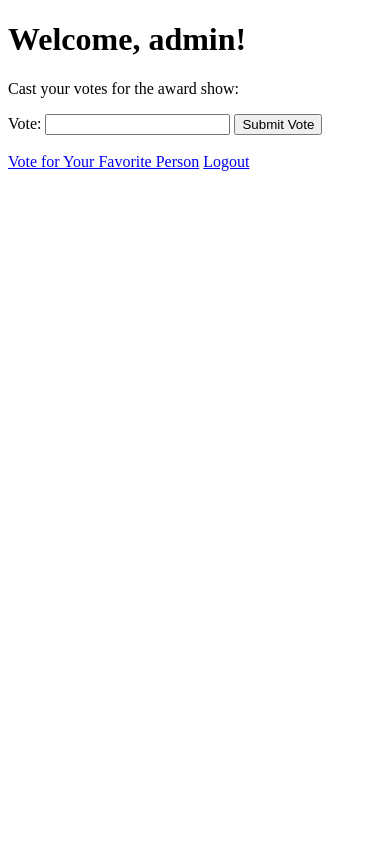
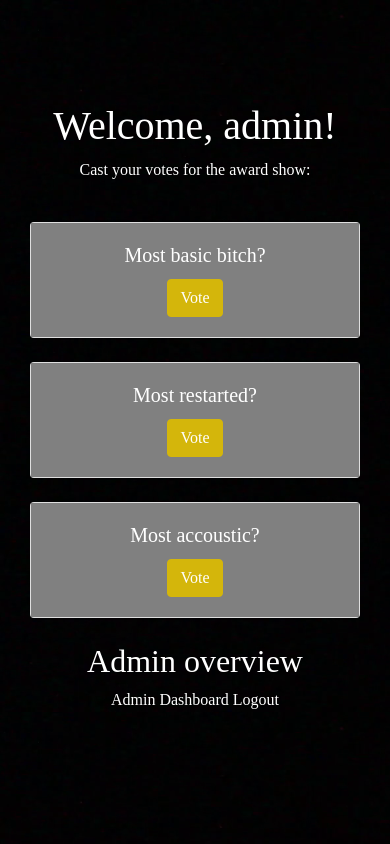
Before and after one commit to SenneRosaer/AwardShow, a Flask app: page /dashboard in a window 390 px wide. Run offline with Flask 3, Linux system fonts and the light colour scheme; the first user in the database is signed in; some libraries are stand-ins or nearby versions.

Commit message:
code update

```diff
--- a/app.py
+++ b/app.py
@@ -7,6 +7,7 @@ from wtforms.validators import DataRequired
 from flask_login import LoginManager, UserMixin, login_user, login_required, logout_user, current_user
 import os
 from flask import jsonify, request
+from collections import Counter
 # Configure Flask app
 app = Flask(__name__)
 app.config['SECRET_KEY'] = 'your_secret_key'  # Change this to a secure secret key
@@ -15,11 +16,25 @@ db = SQLAlchemy(app)
 login_manager = LoginManager(app)
 login_manager.login_view = 'login'
 
+awards = {
+    "basic_bitch" : "Most basic bitch?",
+    "restarted" : "Most restarted?",
+    "accoustic" : "Most accoustic?"
+}
+
 # User model
 class User(UserMixin, db.Model):
     id = db.Column(db.Integer, primary_key=True)
     username = db.Column(db.String(20), unique=True, nullable=False)
     password = db.Column(db.String(60), nullable=False)
+
+
+class Vote(db.Model):
+    id = db.Column(db.Integer, primary_key=True)
+    username = db.Column(db.String(20), db.ForeignKey('user.username'), nullable=False)
+    prize_name = db.Column(db.String(20))
+    voted_for = db.Column(db.String(20))
+
 
 # Form for login
 class LoginForm(FlaskForm):
@@ -56,21 +71,35 @@ def login():
             flash('Login unsuccessful. Please check your username and password.', 'danger')
     return render_template('login.html', form=form)
 
+import copy
+
 @app.route('/dashboard')
 def dashboard():
-    form = VoteForm()
-    return render_template('dashboard.html', form=form)
+    name = current_user.username
+    removal = []
+    for key in awards:
+        print(name)
+        print(key)
+        vote = Vote.query.filter_by(username=name, prize_name=key).one_or_none()
+        if vote:
+            removal.append(key)
 
-@app.route('/vote')
+    awards_copy = copy.deepcopy(awards)
+    for key in removal:
+        awards_copy.pop(key)
+
+    return render_template('dashboard.html', awards=awards_copy, current_user=current_user)
+
+@app.route('/vote/<award_name>/<award_sentence>')
 @login_required
-def vote():
+def vote(award_name, award_sentence):
     # Get a list of images from the folder
     image_folder = 'C:\\Users\\senne\\OneDrive\\Bureaublad\\AwardShow\\static\\images'
     print(os.listdir(image_folder))
     print(os.getcwd())
     image_files = [f for f in os.listdir(image_folder) if f.endswith(('png', 'jpg', 'jpeg', 'JPG'))]
     print(image_files)
-    return render_template('vote_page.html', image_files=image_files)
+    return render_template('vote_page.html', award_name=award_name, award_sentence=award_sentence, image_files=image_files)
 
 @app.route('/submit_vote', methods=['POST'])
 @login_required
@@ -78,13 +107,23 @@ def submit_vote():
     try:
         data = request.get_json()
         person_name = data.get('personName')
+        award = data.get('award_name')
+
         print(f"Voted {person_name}")
         # Implement your logic to handle the vote submission here
         # For example, you can store the votes in the database
+        username = current_user.username
 
+
+        new_vote = Vote(username=username, prize_name=award, voted_for=person_name)
+        db.session.add(new_vote)
+
+        # Commit the session to persist changes
+        db.session.commit()
         return jsonify({'message': 'Vote submitted successfully.'}), 200
     except Exception as e:
-        return jsonify({'error': 'Error submitting vote.'}), 500
+        print(e)
+        return jsonify({'error': f"Error submitting vote. {e}"}), 500
 
 @app.route('/logout')
 @login_required
@@ -92,8 +131,28 @@ def logout():
     logout_user()
     return redirect(url_for('home'))
 
+@app.route('/admin')
+@login_required
+def admin_dashboard():
+    return render_template('admin_dashboard.html', awards=awards)
+
+@app.route('/admin/show_votes/<prize>')
+@login_required
+def admin_show_votes(prize):
+    votes = Vote.query.filter_by(prize_name=prize).all()
+
+    # Count the votes for each person
+    vote_counts = Counter(vote.voted_for for vote in votes)
+
+    # Get the top three votes
+    top_votes = vote_counts.most_common(3)
+    print(top_votes)
+    return render_template('admin_show_votes.html', prize_name=prize, top_votes=top_votes)
+
+
 if __name__ == '__main__':
     with app.app_context():
+        db.drop_all()
         db.create_all()
         existing_user = User.query.filter_by(username='admin').first()
         if not existing_user:
@@ -102,6 +161,9 @@ if __name__ == '__main__':
 
             # Add the user to the database session
             db.session.add(new_user)
+            db.session.add(User(username='user1', password='user1'))
+            db.session.add(User(username='user2', password='user2'))
+            db.session.add(User(username='user3', password='user3'))
 
             # Commit the session to persist changes
             db.session.commit()
--- /dev/null
+++ b/static/css/styles.css
@@ -0,0 +1,33 @@
+@font-face {
+    font-family: 'StoryStone';
+    src: url('../fonts/StoryStone.ttf') format('ttf'); /* Update the path and format as needed */
+    font-weight: normal;
+    font-style: normal;
+}
+
+body {
+    background-image: url('../images/background.PNG'); /* Replace with the path to your background image */
+    background-size: cover;
+    font-family: 'StoryStone'
+}
+
+a {
+    color: white;
+}
+
+p {
+    color: white
+}
+
+h1, h2, h3, h4, h5 {
+    color: white;
+}
+
+.btn-primary {
+    background-color: rgb(212, 182, 11);
+    border-color: rgb(212, 182, 11);
+}
+
+.card-body {
+    background-color: grey;
+}
--- /dev/null
+++ b/templates/base.html
@@ -0,0 +1,34 @@
+<!-- templates/base.html -->
+
+<!DOCTYPE html>
+<html lang="en">
+<head>
+    <meta charset="UTF-8">
+    <meta name="viewport" content="width=device-width, initial-scale=1.0">
+    <title>{% block title %}Your App{% endblock %}</title>
+
+    <!-- Bootstrap CSS -->
+    <link rel="stylesheet" href="https://maxcdn.bootstrapcdn.com/bootstrap/4.0.0/css/bootstrap.min.css" integrity="sha384-Gn5384xqQ1aoWXA+058RXPxPg6fy4IWvTNh0E263XmFcJlSAwiGgFAW/dAiS6JXm" crossorigin="anonymous">
+
+    <!-- Your custom CSS -->
+    <link rel="stylesheet" href="{{ url_for('static', filename='css/styles.css') }}">
+
+    <!-- Other head elements -->
+</head>
+<body>
+    <!-- Container for page content -->
+    <div class="container mt-4">
+        {% block content %}{% endblock %}
+    </div>
+
+    <!-- Bootstrap JS and Popper.js -->
+    <script src="https://code.jquery.com/jquery-3.2.1.slim.min.js" integrity="sha384-KJ3o2DKtIkvYIK3UENzmM7KCkRr/rE9/Qpg6aAZGJwFDMVNA/GpGFF93hXpG5KkN" crossorigin="anonymous"></script>
+    <script src="https://cdn.jsdelivr.net/npm/popper.js@1.12.9/dist/umd/popper.min.js" integrity="sha384-ApNbgh9B+Y1QKtv3Rn7W3mgPxhU9K/ScQsAP7hUibX39j7fakFPskvXusvfa0b4Q" crossorigin="anonymous"></script>
+    <script src="https://maxcdn.bootstrapcdn.com/bootstrap/4.0.0/js/bootstrap.min.js" integrity="sha384-JZR6Spejh4U02d8jOt6vLEHfe/JQGiRRSQQxSfFWpi1MquVdAyjUar5+76PVCmYl" crossorigin="anonymous"></script>
+
+    <!-- Your custom scripts -->
+    <script src="{{ url_for('static', filename='js/scripts.js') }}"></script>
+
+    <!-- Other body elements -->
+</body>
+</html>
--- a/templates/dashboard.html
+++ b/templates/dashboard.html
@@ -1,11 +1,7 @@
-<!DOCTYPE html>
-<html lang="en">
-<head>
-    <meta charset="UTF-8">
-    <meta name="viewport" content="width=device-width, initial-scale=1.0">
-    <title>Dashboard</title>
-</head>
-<body>
+{% extends 'base.html' %}
+{% block content %}
+<body class="d-flex align-items-center justify-content-center vh-100" style="margin-top: 20%;">
+    <div class="container text-center">
     <h1>Welcome, {{ current_user.username }}!</h1>
     <p>Cast your votes for the award show:</p>
     {% with messages = get_flashed_messages() %}
@@ -17,14 +13,26 @@
             </ul>
         {% endif %}
     {% endwith %}
-    <form method="POST">
-        {{ form.hidden_tag() }}
-        <label for="vote">Vote:</label>
-        {{ form.vote() }}
-        {{ form.submit() }}
-    </form>
     <br>
-    <a href="{{ url_for('vote') }}">Vote for Your Favorite Person</a>
+    <div class="row">
+        {% for award_name, award_sentence in awards.items() %}
+            <div class="col-md-4 mb-4">
+                <div class="card">
+                    <div class="card-body">
+                        <h5 class="card-title">{{ award_sentence }}</h5>
+                        <a href="{{ url_for('vote', award_name=award_name, award_sentence=award_sentence) }}" class="btn btn-primary">Vote</a>
+                    </div>
+                </div>
+            </div>
+        {% endfor %}
+    </div>
+    {% if current_user %}
+    <h2> Admin overview </h2>
+    <a href="{{ url_for('admin_dashboard') }}">
+        Admin Dashboard
+    </a>
+    {% endif %}
     <a href="{{ url_for('logout') }}">Logout</a>
+</div>
 </body>
-</html>
+{% endblock %}
--- a/templates/vote_page.html
+++ b/templates/vote_page.html
@@ -51,7 +51,7 @@
 <body>
     <input type="hidden" id="hiddenVoteInput">
     <div class="container">
-        <h1 class="mt-4 mb-4">Vote for Your Favorite Person</h1>
+        <h1 class="mt-4 mb-4">{{ award_sentence }}</h1>
 
         <div class="row">
             {% for image_file in image_files %}
@@ -95,11 +95,11 @@
         $.ajax({
             type: 'POST',
             url: '/submit_vote',
-            data: JSON.stringify({ 'personName': personName }),
+            data: JSON.stringify({ 'personName': personName , 'award_name': '{{award_name}}'}),
             contentType: 'application/json;charset=UTF-8',
             success: function(response) {
-                alert('Vote confirmed!');  // Placeholder, replace with actual logic
                 closeModal();
+                window.location.href = "{{ url_for('dashboard') }}";
             },
             error: function(error) {
                 alert('Error confirming vote.');
```
Also changed, not shown: templates/admin_dashboard.html (added, +22 -0 lines), templates/admin_show_votes.html (added, +34 -0 lines), instance/site.db, static/fonts/Storystone.ttf (added), static/images/background.png (added).
